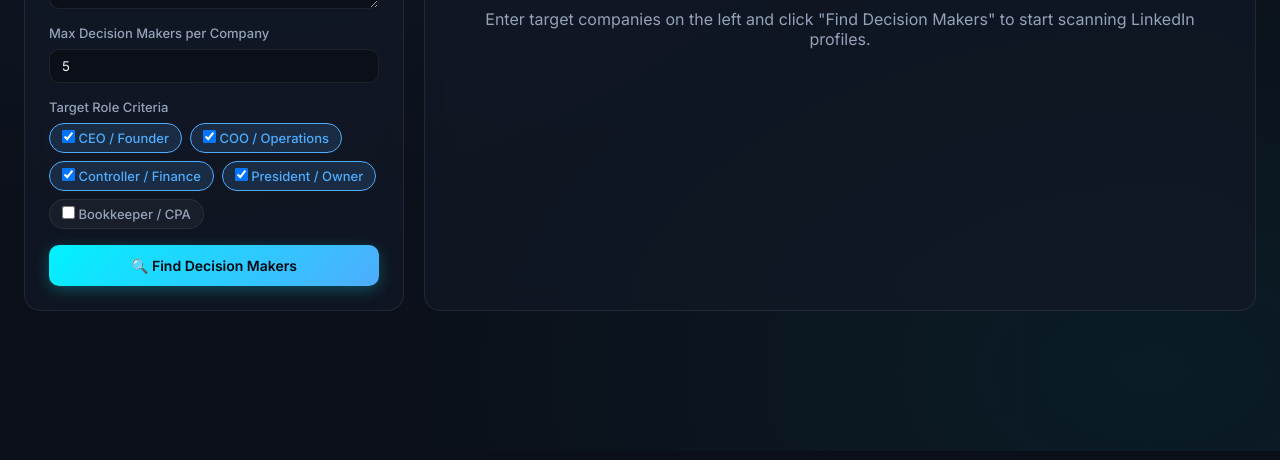
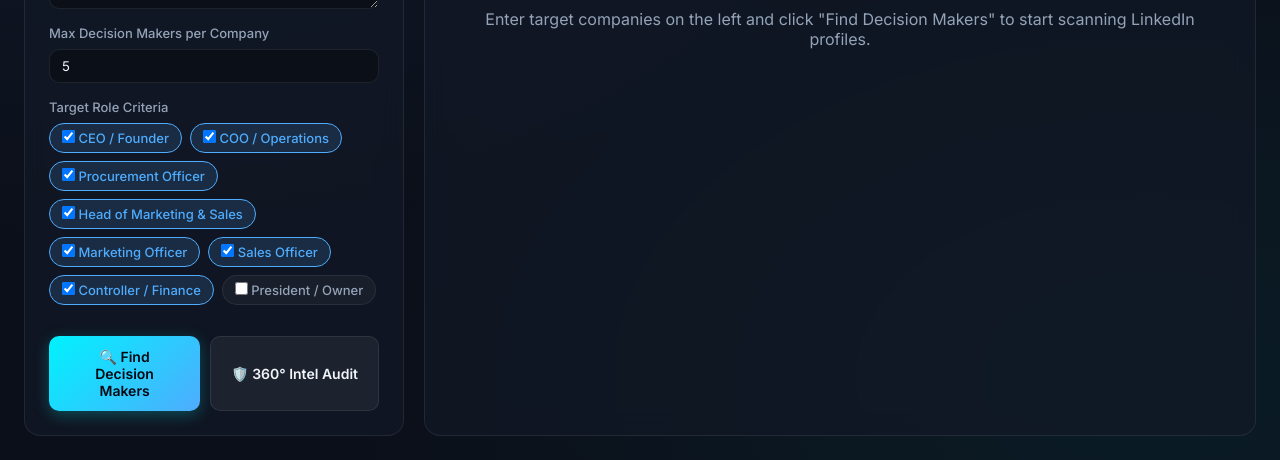
Before and after one commit to junaedodo1-blip/company-lead-scout, a plain HTML site: page web/index.html in a window 1280 px wide. Shown: the part 349-809 px from the top of the page. Drawn offline with Linux system fonts and the light colour scheme; files that its build step writes are made by us from their sources; files whose address does not match are found by name.

Commit message:
Expose Procurement, Marketing, Sales role pills and Quick 360 Intel Audit button on web UI

```diff
--- a/web/app.js
+++ b/web/app.js
@@ -30,7 +30,22 @@ document.addEventListener("DOMContentLoaded", () => {
     });
   });
 
+  // Quick Intel Audit Handler
+  const quickIntelBtn = document.getElementById("quick-intel-btn");
+  if (quickIntelBtn) {
+    quickIntelBtn.addEventListener("click", () => {
+      const rawInput = companyInput.value.trim();
+      if (!rawInput) {
+        alert("Please enter a target company name or domain first.");
+        return;
+      }
+      const firstCompany = rawInput.split("\n")[0].trim();
+      openIntelModal(firstCompany);
+    });
+  }
+
   // Search Button Click Handler
+
   searchBtn.addEventListener("click", async () => {
     const rawInput = companyInput.value.trim();
     if (!rawInput) {
--- a/web/index.html
+++ b/web/index.html
@@ -41,16 +41,25 @@
           <div class="roles-pills" id="roles-pills">
             <label class="pill active"><input type="checkbox" value="CEO" checked> CEO / Founder</label>
             <label class="pill active"><input type="checkbox" value="COO" checked> COO / Operations</label>
+            <label class="pill active"><input type="checkbox" value="Procurement Officer" checked> Procurement Officer</label>
+            <label class="pill active"><input type="checkbox" value="Head of Marketing and Sales" checked> Head of Marketing & Sales</label>
+            <label class="pill active"><input type="checkbox" value="Marketing Officer" checked> Marketing Officer</label>
+            <label class="pill active"><input type="checkbox" value="Sales Officer" checked> Sales Officer</label>
             <label class="pill active"><input type="checkbox" value="Controller" checked> Controller / Finance</label>
-            <label class="pill active"><input type="checkbox" value="President" checked> President / Owner</label>
-            <label class="pill"><input type="checkbox" value="Bookkeeper"> Bookkeeper / CPA</label>
+            <label class="pill"><input type="checkbox" value="President"> President / Owner</label>
           </div>
         </div>
 
-        <button id="search-btn" class="btn btn-primary">
-          <span id="btn-text">🔍 Find Decision Makers</span>
-          <div class="spinner hidden" id="btn-spinner"></div>
-        </button>
+        <div class="button-group" style="display:flex; gap:10px; margin-top:15px;">
+          <button id="search-btn" class="btn btn-primary" style="flex:1;">
+            <span id="btn-text">🔍 Find Decision Makers</span>
+            <div class="spinner hidden" id="btn-spinner"></div>
+          </button>
+          <button id="quick-intel-btn" class="btn btn-secondary">
+            🛡️ 360° Intel Audit
+          </button>
+        </div>
+
       </section>
 
       <!-- Right Panel: Results & Leads -->
```
